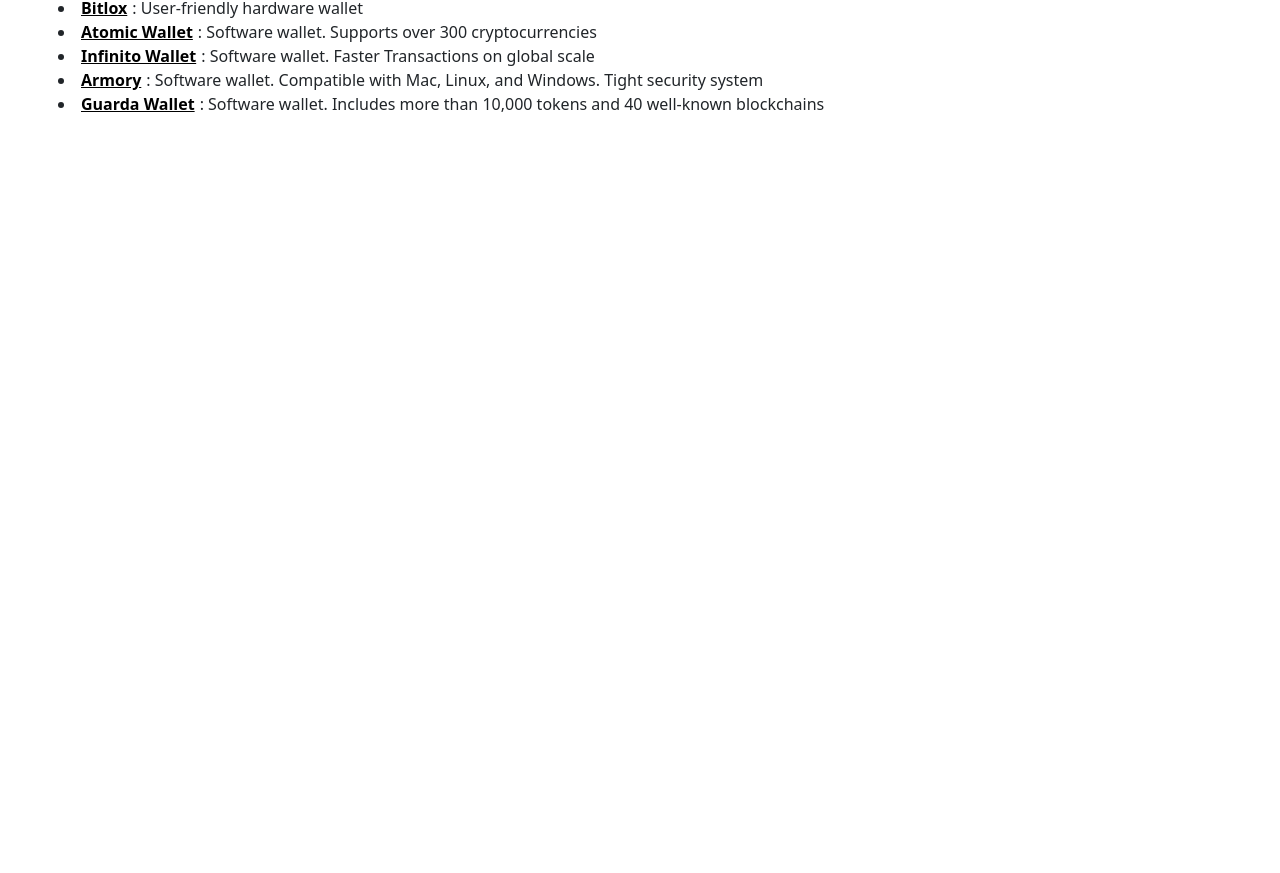
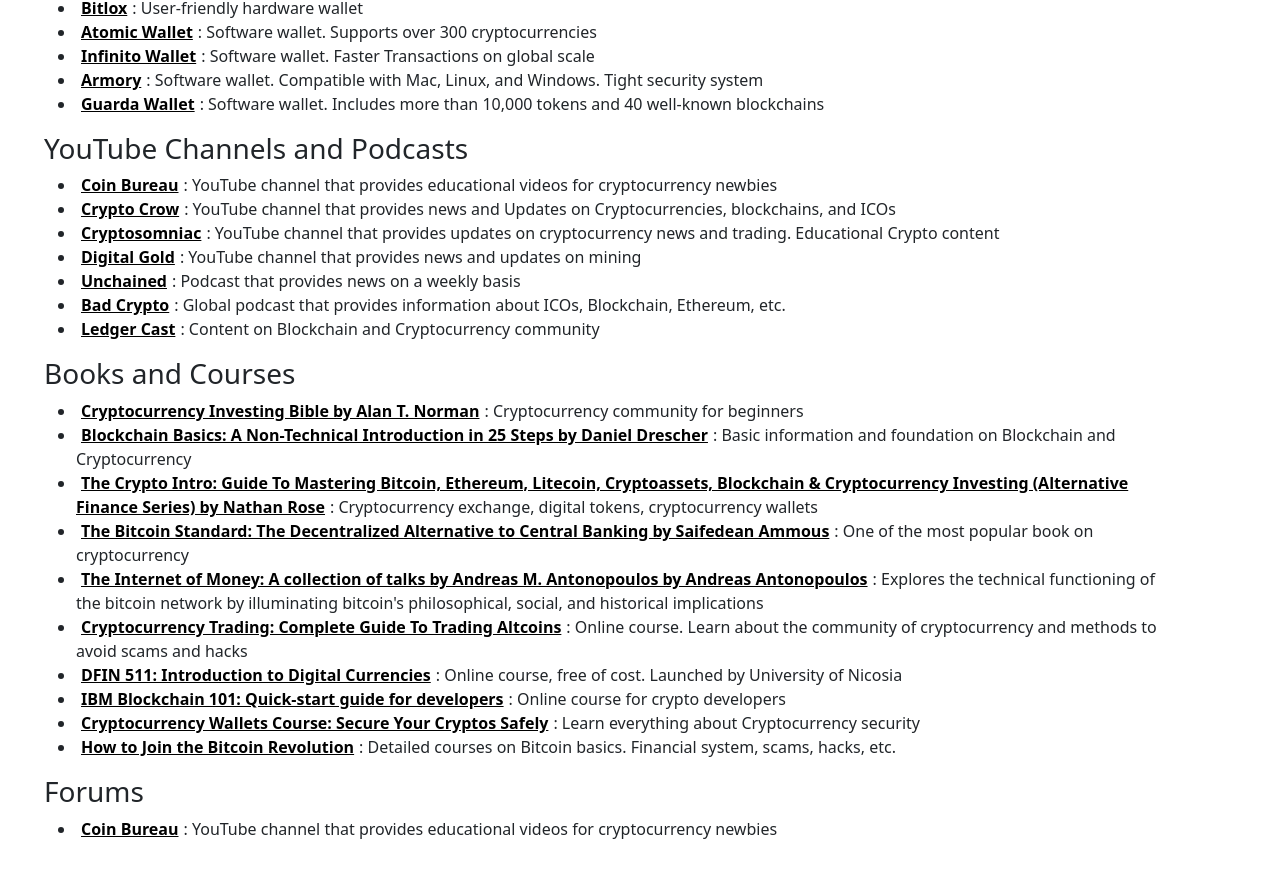
Before and after one commit to csavella/frontend-cryptodash, a React (Create React App) app: page /resources in a window 1280 px wide. Shown: the part 771-1644 px from the top of the page. Before the commit the page ends 919 px from the top, so only its background shows below. Built offline with nearby package versions, Linux system fonts and the light colour scheme.

Commit message:
Links and details for books and courses

```diff
--- a/src/Components/Pages/Resources.js
+++ b/src/Components/Pages/Resources.js
@@ -135,40 +135,29 @@
           : Hardware wallet. Compatible with Android, desktop computer, and iOS
         </li>
         <li>
-          <a
-            className="resource-link"
-            href="https://www.bitlox.com/"
-          >
+          <a className="resource-link" href="https://www.bitlox.com/">
             Bitlox
           </a>
           : User-friendly hardware wallet
         </li>
         <li>
-          <a
-            className="resource-link"
-            href="https://atomicwallet.io/"
-          >
+          <a className="resource-link" href="https://atomicwallet.io/">
             Atomic Wallet
           </a>
           : Software wallet. Supports over 300 cryptocurrencies
         </li>
         <li>
-          <a
-            className="resource-link"
-            href="https://www.infinitowallet.io/"
-          >
+          <a className="resource-link" href="https://www.infinitowallet.io/">
             Infinito Wallet
           </a>
           : Software wallet. Faster Transactions on global scale
         </li>
         <li>
-          <a
-            className="resource-link"
-            href="https://www.bitcoinarmory.com/"
-          >
+          <a className="resource-link" href="https://www.bitcoinarmory.com/">
             Armory
           </a>
-          : Software wallet. Compatible with Mac, Linux, and Windows. Tight security system
+          : Software wallet. Compatible with Mac, Linux, and Windows. Tight
+          security system
         </li>
         <li>
           <a
@@ -177,7 +166,190 @@
           >
             Guarda Wallet
           </a>
-          : Software wallet. Includes more than 10,000 tokens and 40 well-known blockchains
+          : Software wallet. Includes more than 10,000 tokens and 40 well-known
+          blockchains
+        </li>
+      </ul>
+
+      <h3>YouTube Channels and Podcasts</h3>
+      <ul>
+        <li>
+          <a
+            className="resource-link"
+            href="https://www.youtube.com/channel/UCqK_GSMbpiV8spgD3ZGloSw"
+          >
+            Coin Bureau
+          </a>
+          : YouTube channel that provides educational videos for cryptocurrency
+          newbies
+        </li>
+        <li>
+          <a
+            className="resource-link"
+            href="https://www.youtube.com/channel/UCwsRWmIL5XKqFtdytBfeX0g"
+          >
+            Crypto Crow
+          </a>
+          : YouTube channel that provides news and Updates on Cryptocurrencies,
+          blockchains, and ICOs
+        </li>
+        <li>
+          <a
+            className="resource-link"
+            href="https://www.youtube.com/channel/UCRQkQ8YlIY2LlTWGjdo1Opw"
+          >
+            Cryptosomniac
+          </a>
+          : YouTube channel that provides updates on cryptocurrency news and
+          trading. Educational Crypto content
+        </li>
+        <li>
+          <a
+            className="resource-link"
+            href="https://www.youtube.com/channel/UCd4bJKIvbGOIAT-GK4K-3_w"
+          >
+            Digital Gold
+          </a>
+          : YouTube channel that provides news and updates on mining
+        </li>
+        <li>
+          <a className="resource-link" href="https://unchainedpodcast.com/">
+            Unchained
+          </a>
+          : Podcast that provides news on a weekly basis
+        </li>
+        <li>
+          <a className="resource-link" href="https://badcryptopodcast.com/">
+            Bad Crypto
+          </a>
+          : Global podcast that provides information about ICOs, Blockchain,
+          Ethereum, etc.
+        </li>
+        <li>
+          <a
+            className="resource-link"
+            href="https://ledgerstatus.com/topic/ledgercast/"
+          >
+            Ledger Cast
+          </a>
+          : Content on Blockchain and Cryptocurrency community
+        </li>
+      </ul>
+
+      <h3>Books and Courses</h3>
+      <ul>
+        <li>
+          <a
+            className="resource-link"
+            href="https://www.amazon.com/gp/product/1979688362/ref=as_li_qf_asin_il_tl?ie=UTF8&tag=coindiligent-20&creative=9325&linkCode=as2&creativeASIN=1979688362&linkId=cda5776063dba5e46022e9bf32eb5df8"
+          >
+            Cryptocurrency Investing Bible by Alan T. Norman
+          </a>
+          : Cryptocurrency community for beginners
+        </li>
+        <li>
+          <a
+            className="resource-link"
+            href="https://www.amazon.com/Blockchain-Basics-Non-Technical-Introduction-Steps/dp/1484226038/ref=asc_df_1484226038/?tag=hyprod-20&linkCode=df0&hvadid=312140868236&hvpos=&hvnetw=g&hvrand=9035098506546313839&hvpone=&hvptwo=&hvqmt=&hvdev=c&hvdvcmdl=&hvlocint=&hvlocphy=9032828&hvtargid=pla-315913527774&psc=1"
+          >
+            Blockchain Basics: A Non-Technical Introduction in 25 Steps by
+            Daniel Drescher
+          </a>
+          : Basic information and foundation on Blockchain and Cryptocurrency
+        </li>
+        <li>
+          <a
+            className="resource-link"
+            href="https://www.amazon.com/gp/product/B07DKVJJV8/ref=as_li_qf_asin_il_tl?ie=UTF8&tag=nathanrose-20&creative=9325&linkCode=as2&creativeASIN=B07DKVJJV8&linkId=22d428d2e717810e0cbe717dd9906104"
+          >
+            The Crypto Intro: Guide To Mastering Bitcoin, Ethereum, Litecoin,
+            Cryptoassets, Blockchain &amp; Cryptocurrency Investing (Alternative
+            Finance Series) by Nathan Rose
+          </a>
+          : Cryptocurrency exchange, digital tokens, cryptocurrency wallets
+        </li>
+        <li>
+          <a
+            className="resource-link"
+            href="https://www.amazon.com/gp/product/1119473861/ref=as_li_qf_asin_il_tl?ie=UTF8&tag=coindiligent-20&creative=9325&linkCode=as2&creativeASIN=1119473861&linkId=b5084f43715eb249ef9b997f7f664af3"
+          >
+            The Bitcoin Standard: The Decentralized Alternative to Central
+            Banking by Saifedean Ammous
+          </a>
+          : One of the most popular book on cryptocurrency
+        </li>
+        <li>
+          <a
+            className="resource-link"
+            href="https://www.amazon.com/Internet-Money-Andreas-M-Antonopoulos/dp/1537000454"
+          >
+            The Internet of Money: A collection of talks by Andreas M.
+            Antonopoulos by Andreas Antonopoulos
+          </a>
+          : Explores the technical functioning of the bitcoin network by
+          illuminating bitcoin's philosophical, social, and historical
+          implications
+        </li>
+        <li>
+          <a
+            className="resource-link"
+            href="https://www.udemy.com/course/cryptocurrency-trading/?LSNPUBID=vedj0cWlu2Y&ranEAID=vedj0cWlu2Y&ranMID=39197&ranSiteID=vedj0cWlu2Y-ADtDteHrkdeq9hAoNIxCDg&utm_medium=udemyads&utm_source=aff-campaign"
+          >
+            Cryptocurrency Trading: Complete Guide To Trading Altcoins
+          </a>
+          : Online course. Learn about the community of cryptocurrency and
+          methods to avoid scams and hacks
+        </li>
+        <li>
+          <a
+            className="resource-link"
+            href="https://www.unic.ac.cy/blockchain/free-mooc/"
+          >
+            DFIN 511: Introduction to Digital Currencies
+          </a>
+          : Online course, free of cost. Launched by University of Nicosia
+        </li>
+        <li>
+          <a
+            className="resource-link"
+            href="https://developer.ibm.com/tutorials/cl-ibm-blockchain-101-quick-start-guide-for-developers-bluemix-trs/"
+          >
+            IBM Blockchain 101: Quick-start guide for developers
+          </a>
+          : Online course for crypto developers
+        </li>
+        <li>
+          <a
+            className="resource-link"
+            href="https://www.udemy.com/course/cryptocurrency-wallet/?LSNPUBID=vedj0cWlu2Y&ranEAID=vedj0cWlu2Y&ranMID=39197&ranSiteID=vedj0cWlu2Y-mrAuKtZOhjgG.8A3DeoYWA&utm_medium=udemyads&utm_source=aff-campaign"
+          >
+            Cryptocurrency Wallets Course: Secure Your Cryptos Safely
+          </a>
+          : Learn everything about Cryptocurrency security
+        </li>
+        <li>
+          <a
+            className="resource-link"
+            href="https://www.udemy.com/course/draft/718338/?LSNPUBID=vedj0cWlu2Y&ranEAID=vedj0cWlu2Y&ranMID=39197&ranSiteID=vedj0cWlu2Y-_5ZWFLWrp__u1ETHWRrsZw&utm_medium=udemyads&utm_source=aff-campaign"
+          >
+            How to Join the Bitcoin Revolution
+          </a>
+          : Detailed courses on Bitcoin basics. Financial system, scams, hacks,
+          etc.
+        </li>
+      </ul>
+
+      <h3>Forums</h3>
+      <ul>
+        <li>
+          <a
+            className="resource-link"
+            href="https://www.youtube.com/channel/UCqK_GSMbpiV8spgD3ZGloSw"
+          >
+            Coin Bureau
+          </a>
+          : YouTube channel that provides educational videos for cryptocurrency
+          newbies
         </li>
       </ul>
     </Container>
```
